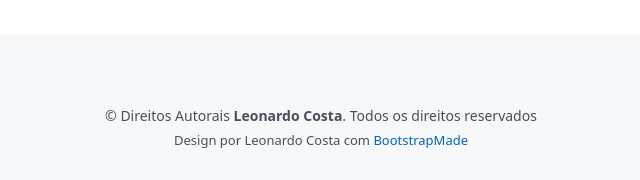
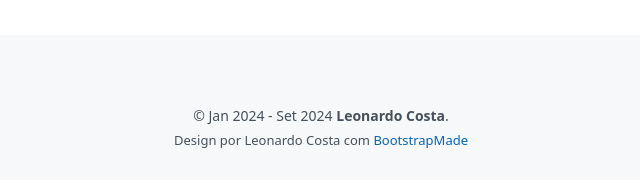
Before and after one commit to leon-rdo/LeonardoCosta, a Django app: page / in a window 1280 px wide. Shown: the part 2234-2414 px from the top of the page, without its empty margins (319-959 px from the left). Run offline with Django 5.2, Linux system fonts and the light colour scheme; data that the repository does not hold is empty.

Commit message:
feat: add dynamical copyright date

```diff
--- a/templates/base.html
+++ b/templates/base.html
@@ -77,7 +77,7 @@
         {% endfor %}
       </div>
       <div class="copyright">
-        &copy; Direitos Autorais <strong><span>Leonardo Costa</span></strong>. Todos os direitos reservados
+        &copy; <span>Jan 2024 - {% now 'M Y' %} <strong>Leonardo Costa</strong></span>.
       </div>
       <div class="credits">
         <!-- All the links in the footer should remain intact. -->
```
